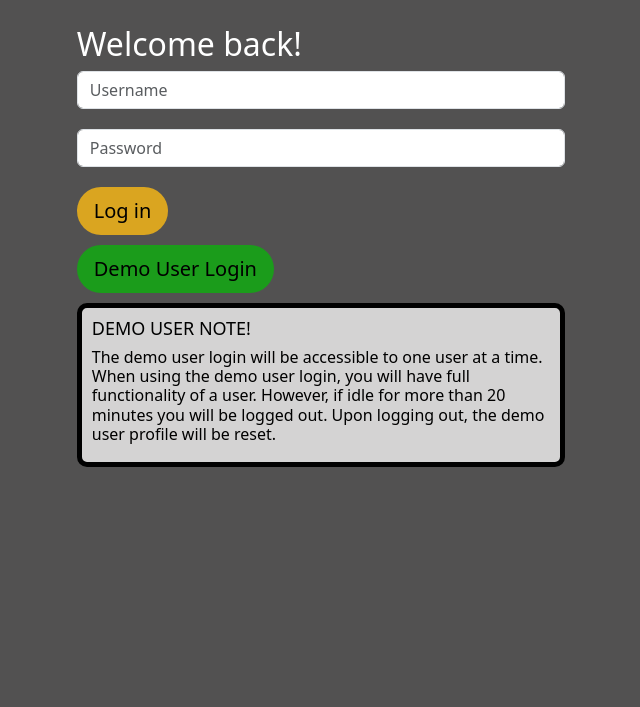
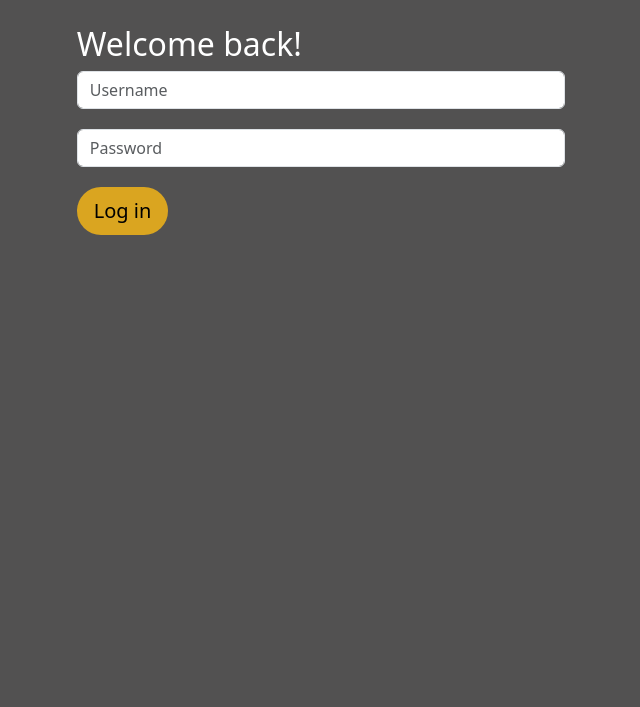
Before and after one commit to honlnm/Capstone-1---MTGWorkshop, a Flask app: page /acct/login in a window 1280 px wide. Shown: the part 46-753 px from the top of the page, without its empty margins (319-959 px from the left). Run offline with Flask 3, Linux system fonts and the light colour scheme; some libraries are stand-ins or nearby versions.

Commit message:
removed demo user for now

```diff
--- a/app.py
+++ b/app.py
@@ -7,14 +7,13 @@ from flask import (
     g,
 )
 from flask_debugtoolbar import DebugToolbarExtension
-from flask_apscheduler import APScheduler
 from models import db, connect_db, User
 from routes.user import user_bp
 from routes.card_search import card_search_bp
 from routes.decks import decks_bp
 from routes.inventory import inv_bp
 from routes.wishlist import wl_bp
-from datetime import datetime, timedelta, timezone
+from datetime import timedelta
 
 
 app = Flask(__name__)
@@ -43,41 +42,7 @@ with app.app_context():
     db.session.commit()
 
 CURR_USER_KEY = "curr_user"
-IDLE_TIMEOUT = timedelta(minutes=20)
 
-scheduler = APScheduler()
-scheduler.init_app(app)
-scheduler.start()
-
-############## IDLE TIMEOUT ##############
-
-
-@app.before_request
-def update_session_timeout():
-    session.permanent = True
-    app.permanent_session_lifetime = IDLE_TIMEOUT
-    session.modified = True
-
-
-@app.before_request
-def check_idle_timeout():
-    with app.app_context():
-        last_activity = session.get("last_activity")
-        if last_activity is not None:
-            current_time = datetime.now(timezone.utc)
-            if (current_time - last_activity) > IDLE_TIMEOUT:
-                if g.user and (g.user.email == "demo@example.com"):
-                    db.session.delete(g.user)
-                    db.session.commit()
-                    session.clear()
-                    return redirect("/acct/login")
-            session["last_activity"] = last_activity.replace(tzinfo=timezone.utc)
-        session["last_activity"] = datetime.now(timezone.utc)
-
-
-scheduler.add_job(
-    id="check_idle_timeout", func=check_idle_timeout, trigger="interval", minutes=1
-)
 
 ############## GLOBAL USER ##############
 
--- a/routes/user.py
+++ b/routes/user.py
@@ -76,32 +76,10 @@ def login():
     return render_template("login.html", form=form)
 
 
-@user_bp.route("/add-demo-user")
-def add_demo_user():
-    """create demo user"""
-    form = UserAddForm()
-    try:
-        demo_user = User.signup(
-            username="DemoUser",
-            password="demopassword",
-            email="demo@example.com",
-            profile_image_url=User.profile_image_url.default.arg,
-        )
-        db.session.commit()
-    except IntegrityError as e:
-        flash("Demo User In Use", "danger")
-        return render_template("signup.html", form=form)
-    do_login(demo_user)
-    return redirect("/")
-
-
 @user_bp.route("/logout")
 def logout():
     """Handle logout of user."""
     do_logout()
-    if g.user.email == "demo@example.com":
-        db.session.delete(g.user)
-        db.session.commit()
     flash("You have successfully logged out.", "success")
     return redirect("/acct/login")
 
--- a/templates/login.html
+++ b/templates/login.html
@@ -21,16 +21,6 @@
 
             <button type="submit" class="onboarding-btn btn btn-block btn-lg">Log in</button>
         </form>
-        <a href="/acct/add-demo-user">
-            <button id="demo-btn" type="button" class="demo-btn btn btn-block btn-lg">Demo User Login</button>
-        </a>
-        <div id="demo-user-note-box">
-            <h3 id="demo-user-note-header">DEMO USER NOTE!</h3>
-            <h4 id="demo-user-note">The demo user login will be accessible to one user at a time. When using the demo
-                user login, you will have full functionality of a user. However,
-                if idle for more than 20 minutes you will be logged out. Upon logging out, the demo user profile will be
-                reset.</h4>
-        </div>
     </div>
 </div>
 
```
